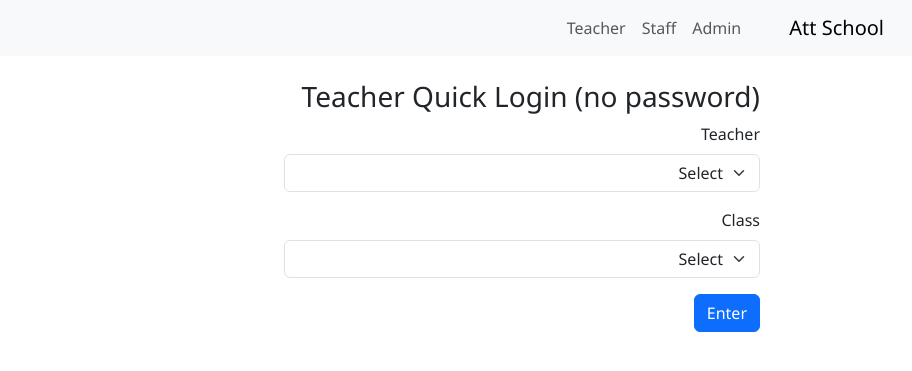
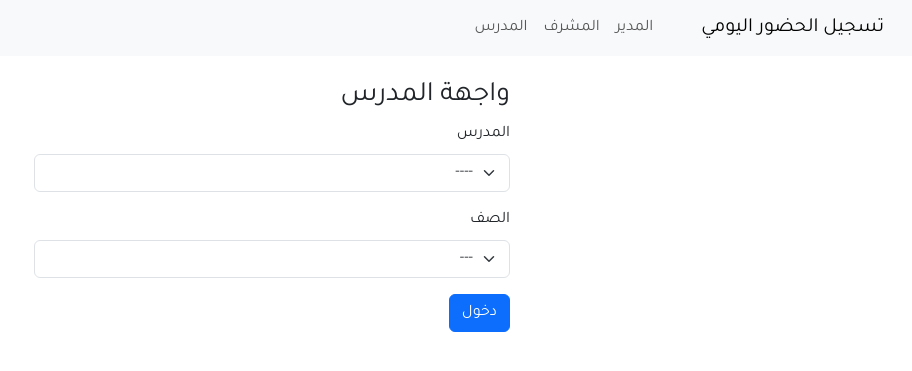
Before and after one commit to bounis0910/Att_School, a Flask app: page /teacher/login in a window 1280 px wide. Shown: the top 371 px of the page, without its empty margins (368-1280 px from the left). Run offline with Flask 3, Linux system fonts and the light colour scheme.

Commit message:
ypdate33

```diff
--- a/app.py
+++ b/app.py
@@ -89,6 +89,29 @@ class Period(db.Model):
     __table_args__ = (
         db.UniqueConstraint('day_of_week', 'period', 'class_id', name='uq_period_day_period_class'),
     )
+
+
+def get_current_period_for_class(class_id=None):
+    """Return current period number for today for given class_id or global (None).
+    Looks for Period entries whose time range includes now. Returns (period_number, Period) or (None, None).
+    """
+    weekday = date.today().weekday()
+    periods_today = Period.query.filter(Period.day_of_week == weekday).filter(
+        or_(Period.class_id == None, Period.class_id == class_id) if class_id is None else
+        or_(Period.class_id == None, Period.class_id == class_id)
+    ).order_by(Period.period).all()
+    now = datetime.now().time()
+    def parse_t(tstr):
+        try:
+            return datetime.strptime(tstr, '%H:%M').time()
+        except Exception:
+            return None
+    for p in periods_today:
+        st = parse_t(p.start_time) if p.start_time else None
+        en = parse_t(p.end_time) if p.end_time else None
+        if st and en and st <= now <= en:
+            return p.period, p
+    return None, None
 
 
 class Attendance(db.Model):
@@ -245,7 +268,11 @@ def admin_dashboard():
     classes = SchoolClass.query.all()
     teachers = User.query.filter_by(role='teacher').all()
     subjects = Subject.query.all()
-    return render_template('admin_dashboard.html', classes=classes, teachers=teachers, subjects=subjects)
+    # compute global current period (no specific class)
+    current_period, _ = get_current_period_for_class(None)
+    # compute per-class current period map
+    class_current = {c.id: get_current_period_for_class(c.id)[0] for c in classes}
+    return render_template('admin_dashboard.html', classes=classes, teachers=teachers, subjects=subjects, current_period=current_period, class_current=class_current)
 
 
 ### Admin CRUD: Users / Classes / Subjects / Students / Attendance ###
@@ -787,8 +814,11 @@ def staff_dashboard():
         students = Student.query.filter_by(class_id=klass.id).all()
         total = len(students)
         absences = Attendance.query.filter_by(date=today, class_id=klass.id, status='absent').count()
-        summary.append({'class': klass, 'total': total, 'absences': absences})
-    return render_template('staff_dashboard.html', summary=summary, today=today)
+        class_cp = get_current_period_for_class(klass.id)[0]
+        summary.append({'class': klass, 'total': total, 'absences': absences, 'current_period': class_cp})
+    # global current period
+    current_period, _ = get_current_period_for_class(None)
+    return render_template('staff_dashboard.html', summary=summary, today=today, current_period=current_period)
 
 
 @app.route('/staff/export_excel')
--- a/static/css/style.css
+++ b/static/css/style.css
@@ -1,5 +1,5 @@
 body {
-  font-family: 'Segoe UI', Tahoma, Geneva, Verdana, sans-serif;
+  font-family: 'Tajawal', Tahoma, Geneva, Verdana, sans-serif;
 }
 .container {
   max-width: 1000px;
@@ -11,3 +11,14 @@ body {
     font-size: 0.9rem;
   }
 }
+
+/* current period visuals */
+.form-select[disabled] {
+  background-color: #e9f7ff;
+  opacity: 1;
+}
+.current-period-banner {
+  background: linear-gradient(90deg, #e6f7ff, #dff4ff);
+  border-left: 4px solid #0d6efd;
+  padding: 0.6rem;
+}
--- a/templates/index.html
+++ b/templates/index.html
@@ -1,7 +1,7 @@
 {% extends 'layout.html' %}
 {% block content %}
 <div class="text-center">
-    <h1>Welcome to Attendance System</h1>
-    <p>Use the links above to login as Admin, Staff or Teacher.</p>
+    <h1>تسجيل الحضور اليومي</h1>
+    <b> مدرسة المانع الثانوية.</b>
 </div>
 {% endblock %}
--- a/templates/layout.html
+++ b/templates/layout.html
@@ -4,15 +4,17 @@
 <head>
     <meta charset="utf-8">
     <meta name="viewport" content="width=device-width, initial-scale=1">
-    <title>Att School</title>
+    <title>الحضور اليومي - المانع الثانوية</title>
     <link href="https://cdn.jsdelivr.net/npm/bootstrap@5.3.2/dist/css/bootstrap.min.css" rel="stylesheet">
     <link href="/static/css/style.css" rel="stylesheet">
+    <link href="https://fonts.googleapis.com/css2?family=Tajawal:wght@300;400;700&display=swap" rel="stylesheet">
+
 </head>
 
 <body>
     <nav class="navbar navbar-expand-lg navbar-light bg-light">
         <div class="container-fluid">
-            <a class="navbar-brand" href="/">Att School</a>
+            <a class="navbar-brand" href="/">تسجيل الحضور اليومي</a>
             <div class="collapse navbar-collapse">
                 <ul class="navbar-nav ms-auto">
                     {% if current_user.is_authenticated and current_user.role=='admin' %}
@@ -25,10 +27,10 @@
                         </ul>
                     </li>
                     {% else %}
-                    <li class="nav-item"><a class="nav-link" href="/admin/login">Admin</a></li>
+                    <li class="nav-item"><a class="nav-link" href="/admin/login">المدير</a></li>
                     {% endif %}
-                    <li class="nav-item"><a class="nav-link" href="/staff/login">Staff</a></li>
-                    <li class="nav-item"><a class="nav-link" href="/teacher/login">Teacher</a></li>
+                    <li class="nav-item"><a class="nav-link" href="/staff/login">المشرف</a></li>
+                    <li class="nav-item"><a class="nav-link" href="/teacher/login">المدرس</a></li>
                 </ul>
             </div>
         </div>
--- a/templates/teacher_login.html
+++ b/templates/teacher_login.html
@@ -1,28 +1,28 @@
 {% extends 'layout.html' %}
 {% block content %}
-<div class="row">
+<div class="row justify-content-center">
     <div class="col-md-6">
-        <h3>Teacher Quick Login (no password)</h3>
+        <h3>واجهة المدرس</h3>
         <form method="post">
             <div class="mb-3">
-                <label class="form-label">Teacher</label>
+                <label class="form-label">المدرس</label>
                 <select name="teacher_id" class="form-select">
-                    <option value="">Select</option>
+                    <option value="">----</option>
                     {% for t in teachers %}
                     <option value="{{t.id}}">{{t.name}}</option>
                     {% endfor %}
                 </select>
             </div>
             <div class="mb-3">
-                <label class="form-label">Class</label>
+                <label class="form-label">الصف</label>
                 <select name="class_id" class="form-select">
-                    <option value="">Select</option>
+                    <option value="">---</option>
                     {% for c in classes %}
                     <option value="{{c.id}}">{{c.name}}</option>
                     {% endfor %}
                 </select>
             </div>
-            <button class="btn btn-primary">Enter</button>
+            <button class="btn btn-primary">دخول</button>
         </form>
     </div>
 </div>
```
Also changed, not shown: scripts/check_attendance_index.py (added, +28 -0 lines), templates/admin_dashboard.html (+10 -2 lines), templates/staff_dashboard.html (+10 -2 lines), templates/teacher_dashboard.html (+30 -9 lines), app.db, 2 other files.
